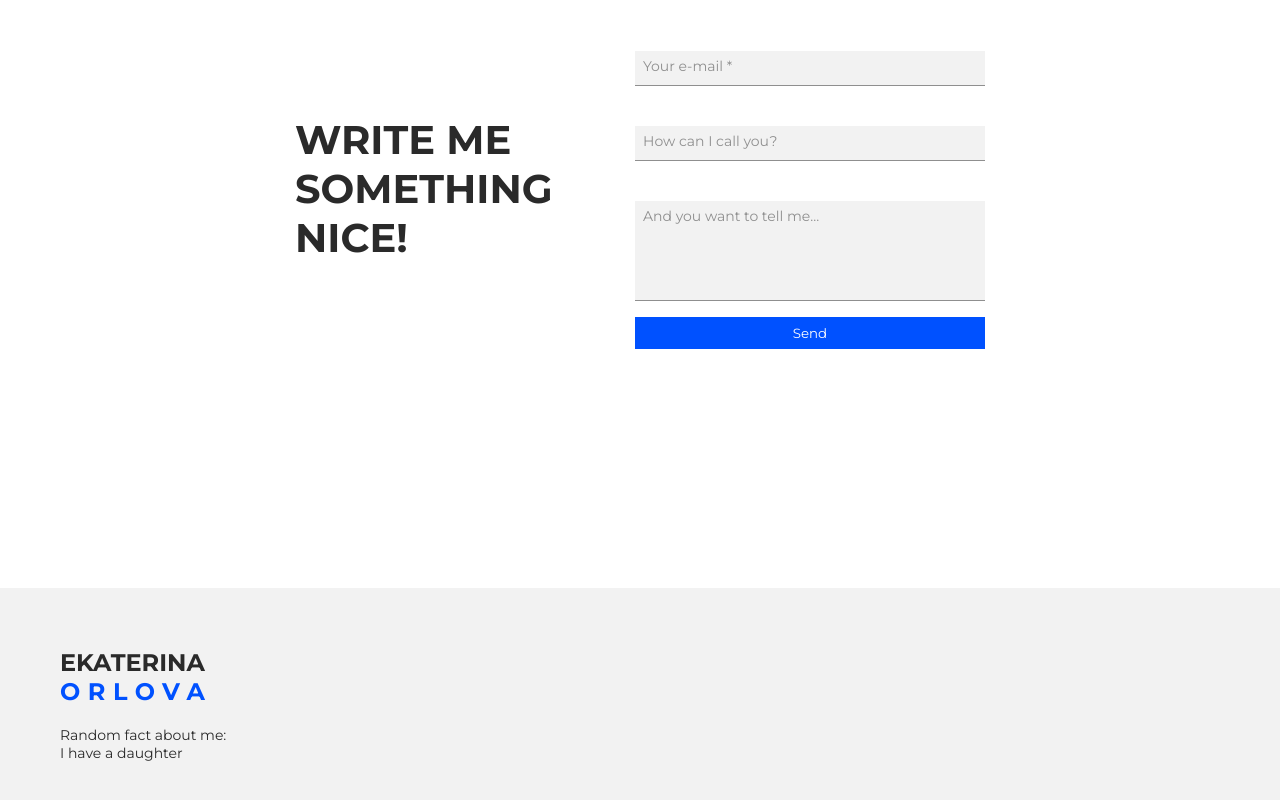
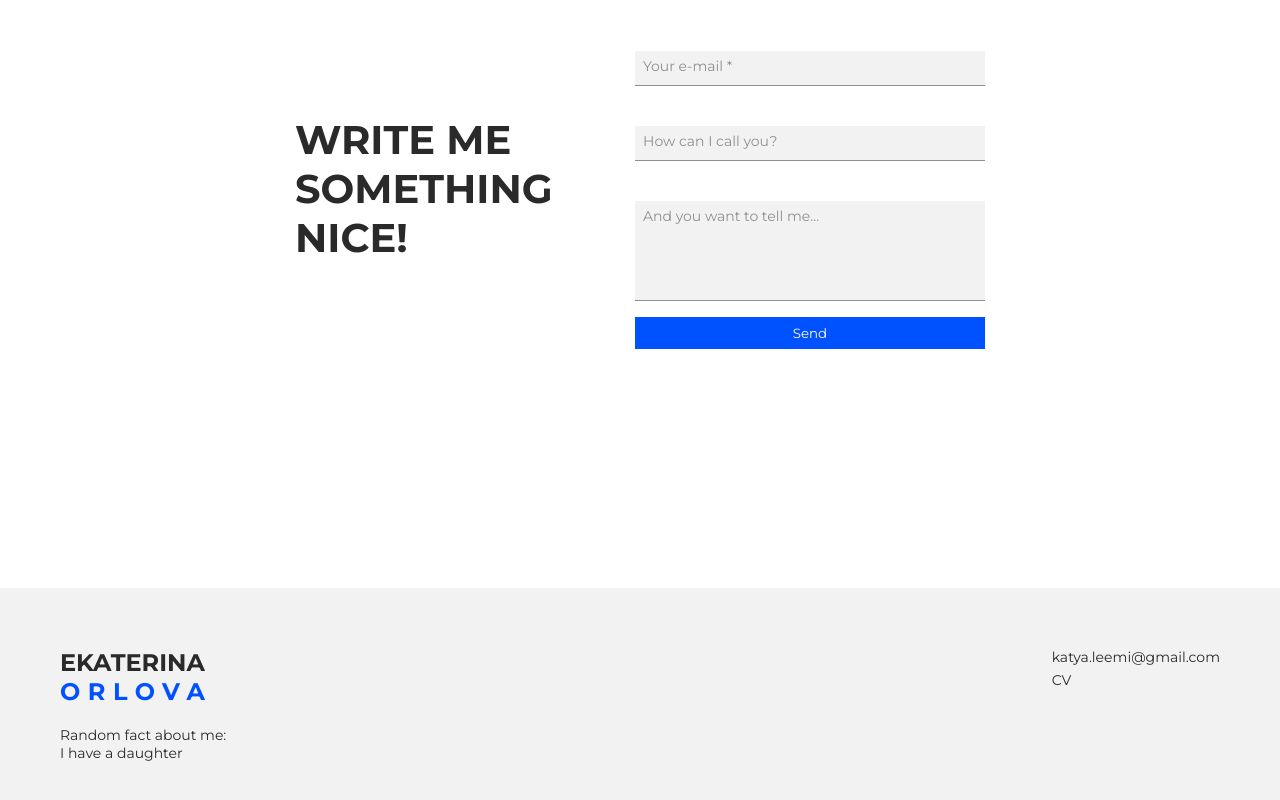
Before and after one commit to emlevina/portfolio, a React (Create React App) app: page / in a window 1280 px wide. Shown: the part 1812-2612 px from the top of the page. Built offline with nearby package versions, Linux system fonts and the light colour scheme; no server answers.

Commit message:
Added media queries to footer, fixed bug with form slogan

```diff
--- a/src/App.css
+++ b/src/App.css
@@ -52,9 +52,3 @@ h3 {
     text-transform: uppercase;
     font-weight: 900;
 }
-
-footer {
-    padding: 60rem;
-    color: var(--color-gray);
-    background-color: var(--color-light-gray);
-}
--- a/src/layouts/Footer.tsx
+++ b/src/layouts/Footer.tsx
@@ -10,13 +10,16 @@ const Footer = () => {
 
     const randomFact = facts[facts.length * Math.random() | 0]
     return (
-        <footer>
+        <footer className={styles.footer}>
             <div className={styles.left}>
                 <h2>Ekaterina<br /><span className={styles.textAccent}>Orlova</span></h2>
                 <p>Random fact about me:<br /> {randomFact}</p>
             </div>
             <div className={styles.right}>
-
+                <ul className={styles.list}>
+                    <li><a href='mailto:katya.leemi@gmail.com'>katya.leemi@gmail.com</a></li>
+                    <li><a href='./Orlova_CV_Fullstack.pdf' target="_blank" rel="noopener noreferrer">CV</a></li>
+                </ul>
             </div>
 
         </footer>
--- a/src/layouts/footer.module.css
+++ b/src/layouts/footer.module.css
@@ -1,3 +1,13 @@
+.footer {
+    padding: 60rem;
+    color: var(--color-gray);
+    background-color: var(--color-light-gray);
+    display: flex;
+    gap: 20rem;
+    justify-content: space-between;
+    /* align-items: center; */
+}
+
 .left {
     display: flex;
     flex-direction: column;
@@ -14,3 +24,30 @@
     color: var(--color-blue);
     transition: color 0.3s ease;
 }
+
+.list {
+    list-style: none;
+    display: flex;
+    flex-direction: column;
+    gap: 5rem;
+    flex-wrap: wrap;
+    font-size: 14rem;
+}
+
+.list a:hover {
+    color: var(--color-blue);
+}
+
+
+@media screen and (max-width: 800px) {
+    .footer {
+        padding: 30rem;
+    }
+}
+
+
+@media screen and (max-width: 600px) {
+    .footer {
+        padding: 15rem;
+    }
+}
--- a/src/screens/Form/form.module.css
+++ b/src/screens/Form/form.module.css
@@ -127,11 +127,13 @@ textarea.input {
 @media screen and (max-width: 600px) {
     .parent {
         flex-direction: column;
+        align-items: center;
     }
 
     .title {
         font-size: 40rem;
         text-align: center;
-        width: 100%;
+        max-width: none;
+        width: auto;
     }
 }
--- a/src/screens/Projects/projects.module.css
+++ b/src/screens/Projects/projects.module.css
@@ -5,7 +5,6 @@
 }
 
 .gallery {
-
     background-color: var(--color-white);
     z-index: 6;
     position: relative;
@@ -20,7 +19,6 @@
     flex-grow: 1;
     max-width: 400rem;
 }
-
 
 .cardHeader {
     width: 100%;
@@ -111,3 +109,9 @@
 .bg-grey {
     background: var(--color-light-gray);
 }
+
+@media screen and (max-width: 600px) {
+    .links {
+        visibility: visible;
+    }
+}
```
